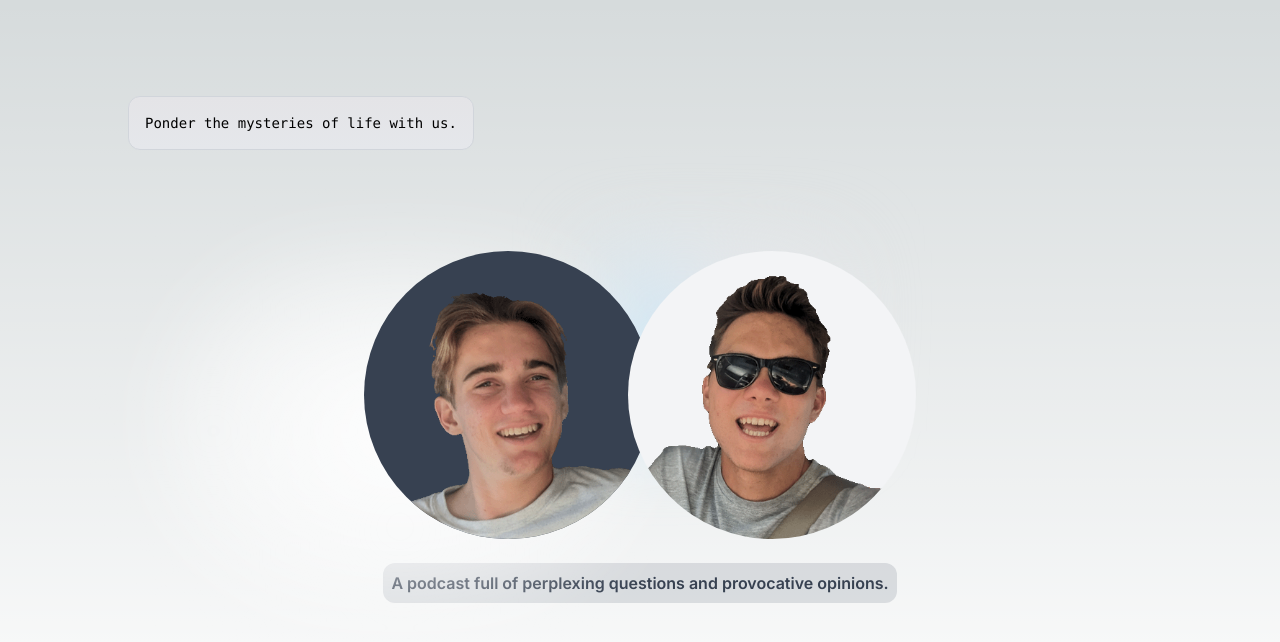
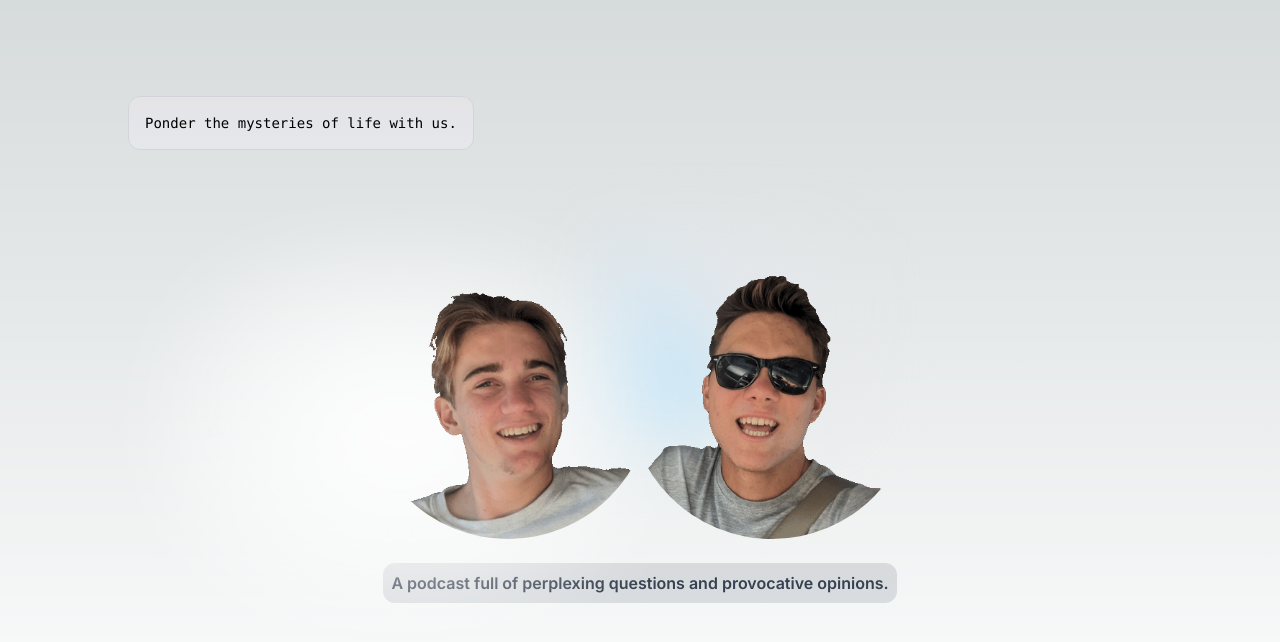
Before and after one commit to jettblu/pondercast, a Next.js app: page / in a window 1280 px wide. Shown: the top 642 px of the page. Built offline with nearby package versions, Linux system fonts and the light colour scheme.

Commit message:
Update background style

```diff
--- a/app/globals.css
+++ b/app/globals.css
@@ -25,3 +25,10 @@ body {
     )
     rgb(var(--background-start-rgb));
 }
+
+.background-animate {
+  background-size: 400%;
+  -webkit-animation: AnimationName 7s ease infinite;
+  -moz-animation: AnimationName 7s ease infinite;
+  animation: AnimationName 7s ease infinite;
+}
--- a/app/page.tsx
+++ b/app/page.tsx
@@ -33,7 +33,7 @@ export default function Home() {
           <Image
             src="/alex.png"
             alt="Vercel Logo"
-            className="rounded-full dark:bg-gray-200 bg-gray-700"
+            className="rounded-full background-animate from-bg-gray-100 to-bg-gray-900 hover:translate-x-6 duration-300 ease-in-out"
             width={300}
             height={300}
             priority
@@ -41,7 +41,7 @@ export default function Home() {
            <Image
             src="/jett.png"
             alt="Vercel Logo"
-            className="rounded-full dark:bg-gray-900 bg-gray-100"
+            className="rounded-full background-animate from-bg-gray-900 to-bg-gray-100 hover:-translate-x-6 duration-300 ease-in-out"
             width={300}
             height={300}
             priority
```
